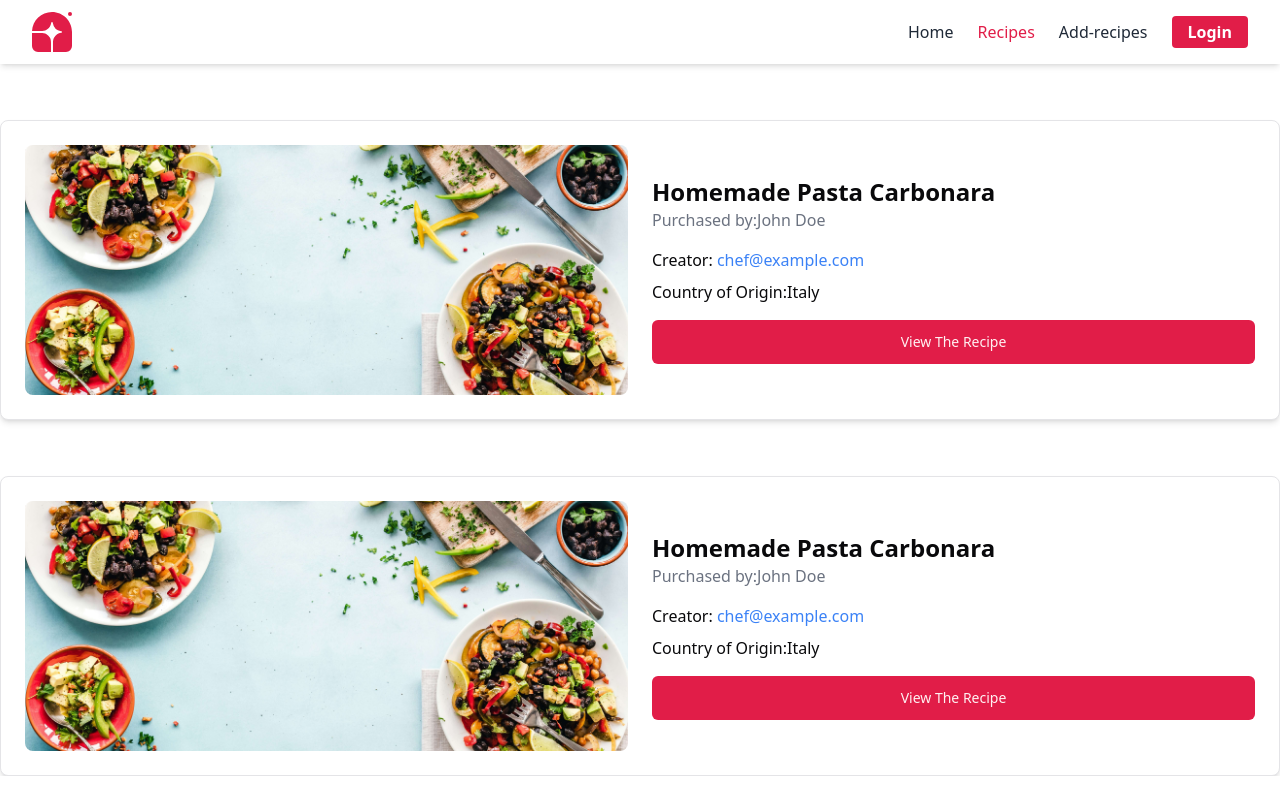
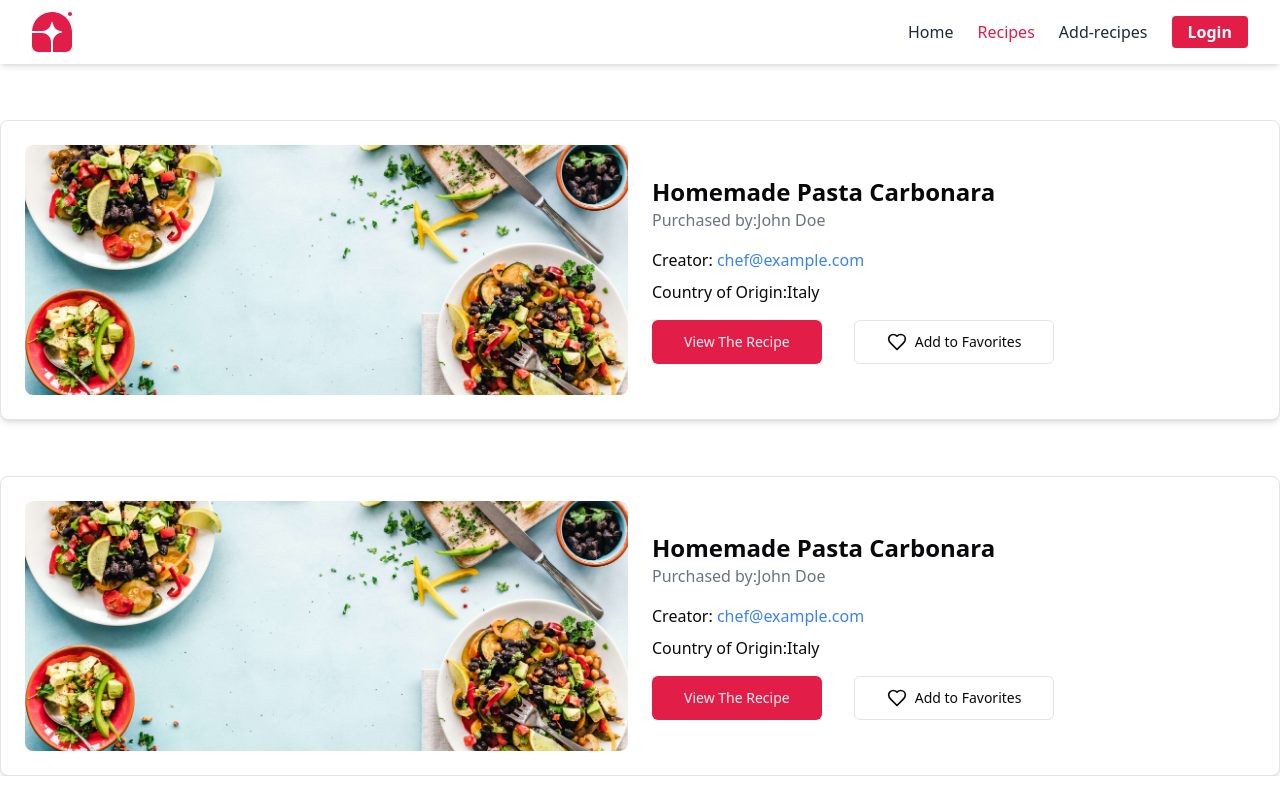
Before and after one commit to rakibh3/recipe-client, a React (Vite) app: page /recipes in a window 1280 px wide. Shown: the top 800 px of the page. Built offline with nearby package versions, Linux system fonts and the light colour scheme.

Commit message:
All recipe page added

```diff
--- a/src/pages/Recipes/Recipes.jsx
+++ b/src/pages/Recipes/Recipes.jsx
@@ -1,5 +1,6 @@
 import { Button } from '@/components/ui/button';
 import { Card } from '@/components/ui/card';
+import { HeartIcon } from 'lucide-react';
 import { NavLink } from 'react-router-dom';
 
 const Recipes = () => {
@@ -36,9 +37,13 @@ const Recipes = () => {
               Italy
             </p>
           </div>
-          <Button className="w-full" size="lg">
-            View The Recipe
-          </Button>
+          <div className="flex gap-8">
+            <Button size="lg">View The Recipe</Button>
+            <Button size="lg" variant="outline">
+              <HeartIcon className="w-5 h-5 mr-2" />
+              Add to Favorites
+            </Button>
+          </div>
         </div>
       </Card>
       <Card className="grid grid-cols-1 md:grid-cols-2 gap-6 p-6 rounded-lg shadow-md mt-14 items-center">
@@ -72,9 +77,13 @@ const Recipes = () => {
               Italy
             </p>
           </div>
-          <Button className="w-full" size="lg">
-            View The Recipe
-          </Button>
+          <div className="flex gap-8">
+            <Button size="lg">View The Recipe</Button>
+            <Button size="lg" variant="outline">
+              <HeartIcon className="w-5 h-5 mr-2" />
+              Add to Favorites
+            </Button>
+          </div>
         </div>
       </Card>
     </>
```
